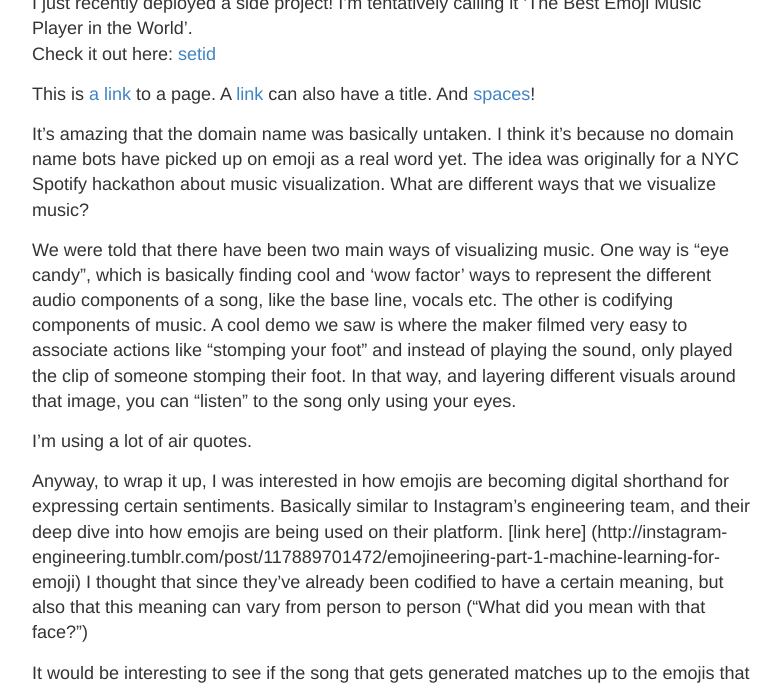
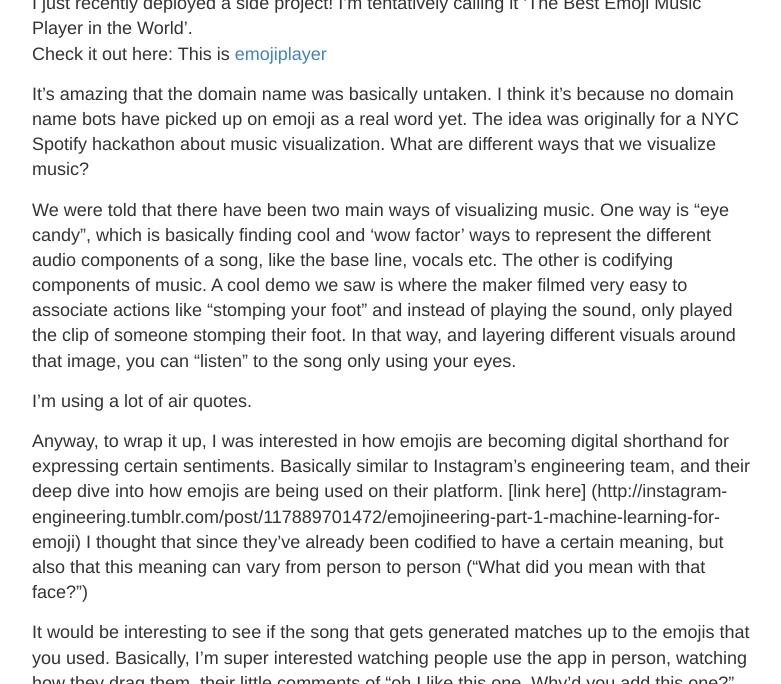
Before and after one commit to mliou8/mliou8.github.io, a Jekyll site: the page built from _posts/2016-4-11-Emoji-Player.md, in a window 1280 px wide and 900 px high, scrolled down 342 px, cut to the strip 216-900 px from the top of the window. Shown: the whole strip, without its empty margins (248-1029 px from the left). Built offline with Jekyll 4.4.1, drawn with Linux system fonts in a browser that asks for light colours.

Commit message:
Update 2016-4-11-Emoji-Player.md

```diff
--- a/_posts/2016-4-11-Emoji-Player.md
+++ b/_posts/2016-4-11-Emoji-Player.md
@@ -7,12 +7,7 @@ title: Emoji Player
 
 
 I just recently deployed a side project! I'm tentatively calling it 'The Best Emoji Music Player in the World'.
-Check it out here:  [setid](hey)
-
-[setid]: http://www.example.com
-This is [a link](http://rubyforge.org) to a page.
-A [link](../test "local URI") can also have a title.
-And [spaces](link with spaces.html)!
+Check it out here: This is [emojiplayer](http://www.emojiplayer.com)
 
 
 It's amazing that the domain name was basically untaken. I think it's because no domain name bots have picked up on emoji as a real word yet.
```
